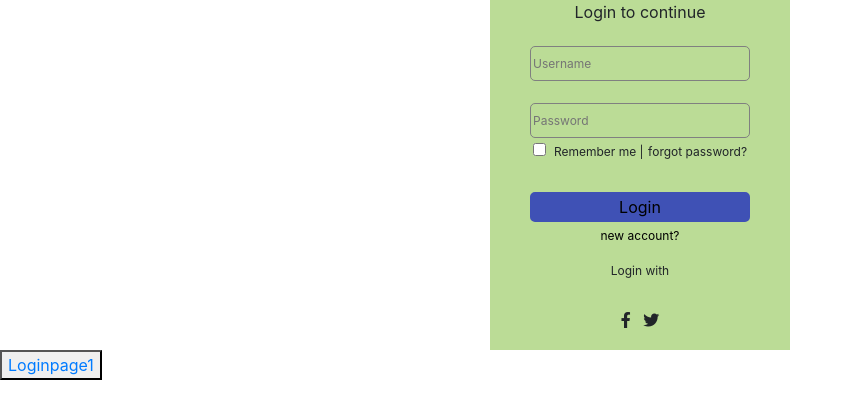
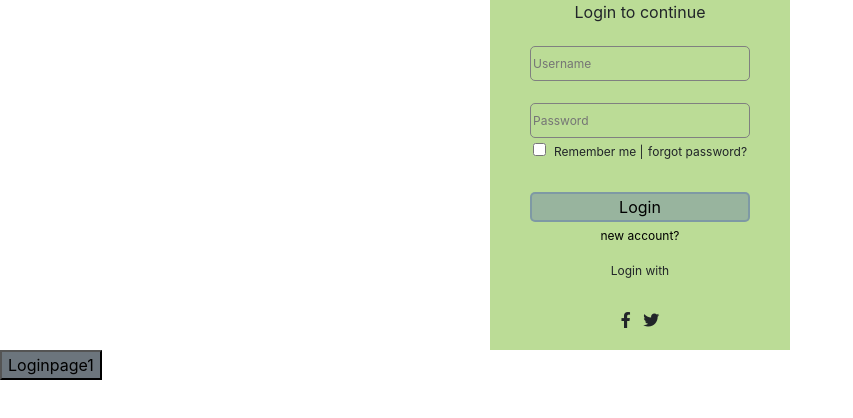
Before and after one commit to mausmiraj03821/porfolio_loginpage4, a plain HTML site: page index.html in a window 1280 px wide. Shown: the whole page, without its empty margins (0-853 px from the left). Drawn offline with nearby package versions, Linux system fonts and the light colour scheme.

Commit message:
portfolio_loginpage4

```diff
--- a/index.html
+++ b/index.html
@@ -46,7 +46,6 @@
             </div>
         </div>
     </div>
-    <button type="button"><a href="">Loginpage1</a></button>
     <script>
         function Login2() {
             document.getElementById("signup").style.left = "0px";
@@ -56,6 +55,8 @@
             document.getElementById("signup").style.left = "-300px";
         }
     </script>
+    <a href="https://mausmiraj03821.github.io/portfolio_loginpage/"><button type="button" class="m-auto bg-secondary">Loginpage1</button></a>
+
 
     <!-- Optional JavaScript -->
     <!-- jQuery first, then Popper.js, then Bootstrap JS -->
--- a/loginpage4.css
+++ b/loginpage4.css
@@ -66,10 +66,10 @@
 .Button3 {
     width: 220px;
     height: 30px;
-    border: 2px solid #3f51b5;
+    border: 2px solid #3f51b547;
     border-radius: 5px;
     margin-top: 30px;
-    background-color: #3f51b5;
+    background-color: #3f51b547;
 }
 
 .label2 {
```
